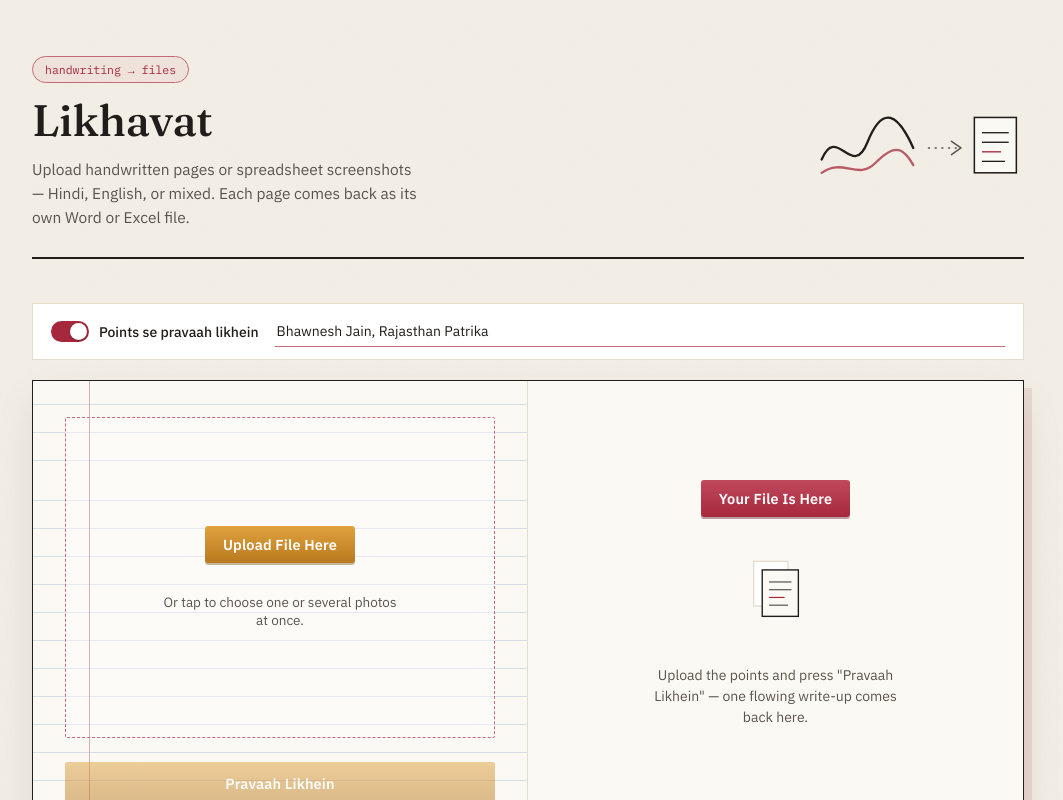
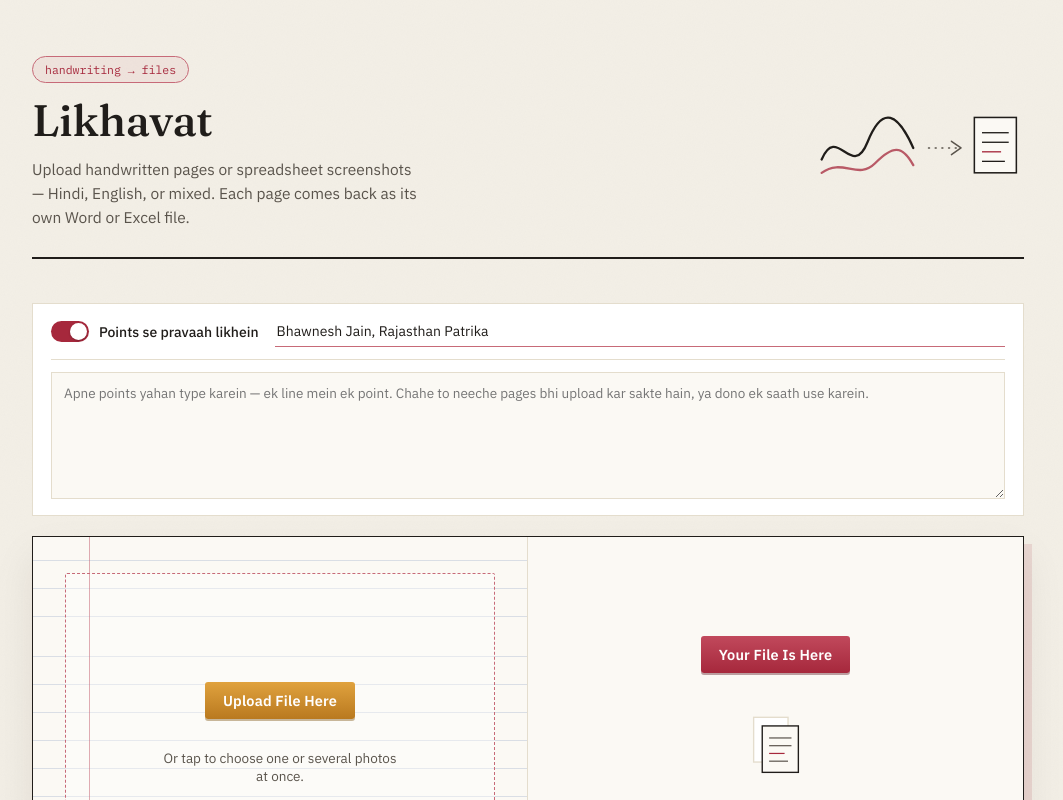
Before and after one commit to vashisthneelakshi-star/handwritten_article, a Next.js app: page / in a window 1280 px wide. Both pictures are taken after a click on the label "Points se pravaah likhein". Shown: the top 800 px of the page, without its empty margins (112-1175 px from the left). Built offline with nearby package versions, Linux system fonts and the light colour scheme.

Commit message:
Add typed-points mode to Pravaah: type points directly instead of (or alongside) uploading photos

```diff
--- a/app/api/compose/route.ts
+++ b/app/api/compose/route.ts
@@ -44,13 +44,15 @@ export async function POST(req: NextRequest) {
 
   const form = await req.formData();
   const files = form.getAll("file") as File[];
+  const typedPoints = ((form.get("typedPoints") as string) || "").trim();
   const author = (form.get("author") as string) || "the author";
 
-  if (!files.length) {
-    return NextResponse.json({ error: "No pages uploaded." }, { status: 400 });
+  if (!files.length && !typedPoints) {
+    return NextResponse.json({ error: "No points given — type some or upload pages." }, { status: 400 });
   }
 
-  let extracted: string[];
+  let extracted: string[] = [];
+  if (files.length) {
     try {
       const CONCURRENCY = 3;
       const results: string[] = new Array(files.length);
@@ -76,10 +78,13 @@ export async function POST(req: NextRequest) {
         { status: 502 }
       );
     }
+  }
 
-  const combinedPoints = extracted
-    .map((t, i) => `Page ${i + 1}:\n${t}`)
-    .join("\n\n");
+  const pointSections = [
+    ...(typedPoints ? [`Typed points:\n${typedPoints}`] : []),
+    ...extracted.map((t, i) => `Page ${i + 1}:\n${t}`),
+  ];
+  const combinedPoints = pointSections.join("\n\n");
 
   const STYLE_GUIDE = `You are writing in the voice of Bhawnesh Jain's "Pravaah" column for Rajasthan Patrika — a sharp, critical Hindi editorial column. Match this voice exactly:
 
--- a/app/globals.css
+++ b/app/globals.css
@@ -387,13 +387,41 @@ button {
 
 .pravaah-bar {
   display: flex;
-  align-items: center;
-  flex-wrap: wrap;
-  gap: 16px;
+  flex-direction: column;
+  gap: 12px;
   border: 1px solid var(--line);
   background: white;
   padding: 12px 18px;
   margin-bottom: 20px;
+}
+
+.pravaah-row {
+  display: flex;
+  align-items: center;
+  flex-wrap: wrap;
+  gap: 16px;
+}
+
+.pravaah-points-wrap {
+  border-top: 1px solid var(--line);
+  padding-top: 12px;
+}
+
+.pravaah-points {
+  width: 100%;
+  resize: vertical;
+  border: 1px solid var(--line);
+  background: var(--paper);
+  padding: 10px 12px;
+  font-size: 13.5px;
+  line-height: 1.55;
+  font-family: inherit;
+  color: var(--ink);
+}
+
+.pravaah-points:focus {
+  outline: none;
+  border-color: var(--crimson-soft);
 }
 
 .pravaah-switch {
--- a/app/page.tsx
+++ b/app/page.tsx
@@ -31,6 +31,7 @@ export default function Home() {
   const [converting, setConverting] = useState(false);
   const [composeMode, setComposeMode] = useState(false);
   const [authorName, setAuthorName] = useState("Bhawnesh Jain, Rajasthan Patrika");
+  const [typedPoints, setTypedPoints] = useState("");
   const [composeResult, setComposeResult] = useState<ComposeResult>({ status: "idle" });
   const inputRef = useRef<HTMLInputElement>(null);
 
@@ -132,11 +133,12 @@ export default function Home() {
   };
 
   const composeArticle = async () => {
-    if (!pages.length) return;
+    if (!pages.length && !typedPoints.trim()) return;
     setComposeResult({ status: "loading" });
     try {
       const form = new FormData();
       pages.forEach((p) => form.append("file", p.file));
+      if (typedPoints.trim()) form.append("typedPoints", typedPoints.trim());
       form.append("author", authorName || "Bhawnesh Jain, Rajasthan Patrika");
       const res = await fetch("/api/compose", { method: "POST", body: form });
       if (!res.ok) {
@@ -157,6 +159,7 @@ export default function Home() {
 
   const clearAll = () => {
     setPages([]);
+    setTypedPoints("");
     setComposeResult({ status: "idle" });
     if (inputRef.current) inputRef.current.value = "";
   };
@@ -192,7 +195,8 @@ export default function Home() {
         </svg>
       </div>
 
-      <div className="pravaah-bar">
+      <div className={`pravaah-bar ${composeMode ? "pravaah-bar--open" : ""}`}>
+        <div className="pravaah-row">
           <label className="pravaah-switch">
             <input
               type="checkbox"
@@ -212,6 +216,18 @@ export default function Home() {
               onChange={(e) => setAuthorName(e.target.value)}
               placeholder="Kiske liye likhna hai"
             />
+          )}
+        </div>
+        {composeMode && (
+          <div className="pravaah-points-wrap">
+            <textarea
+              className="pravaah-points"
+              value={typedPoints}
+              onChange={(e) => setTypedPoints(e.target.value)}
+              placeholder="Apne points yahan type karein — ek line mein ek point. Chahe to neeche pages bhi upload kar sakte hain, ya dono ek saath use karein."
+              rows={5}
+            />
+          </div>
         )}
       </div>
 
@@ -271,7 +287,7 @@ export default function Home() {
               className="btn btn-primary"
               disabled={
                 composeMode
-                  ? !pages.length || composeResult.status === "loading"
+                  ? (!pages.length && !typedPoints.trim()) || composeResult.status === "loading"
                   : !hasConvertible || converting
               }
               onClick={composeMode ? composeArticle : convertAll}
@@ -286,7 +302,7 @@ export default function Home() {
                 ? `Convert remaining (${pages.filter((p) => p.status === "ready" || p.status === "error").length})`
                 : `Convert ${pages.length > 1 ? `all ${pages.length} pages` : "page"}`}
             </button>
-            {pages.length > 0 && !converting && composeResult.status !== "loading" && (
+            {(pages.length > 0 || typedPoints.trim()) && !converting && composeResult.status !== "loading" && (
               <button className="btn btn-ghost" onClick={clearAll}>
                 Clear all
               </button>
```
Lines whose indentation alone changed are shown as unchanged.
